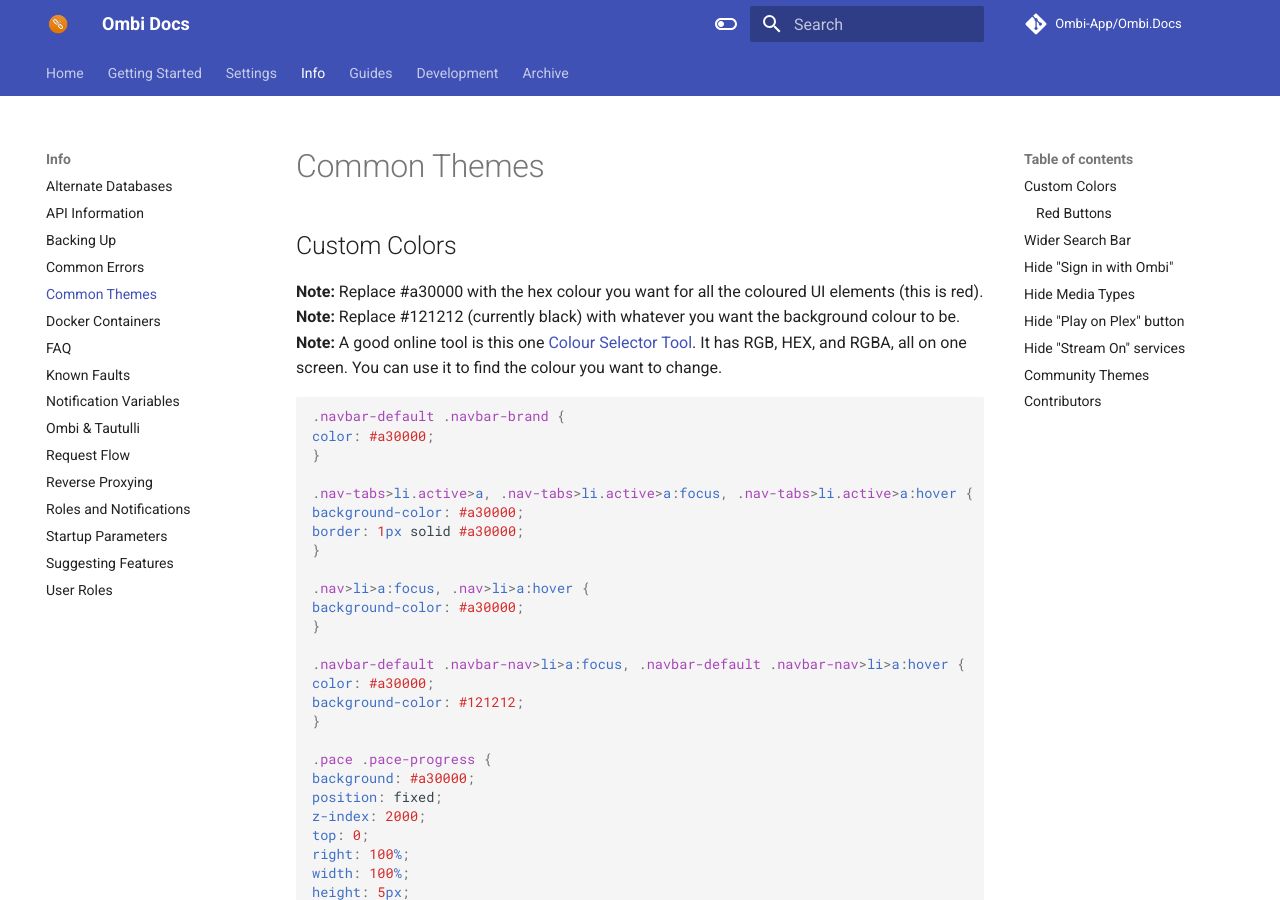
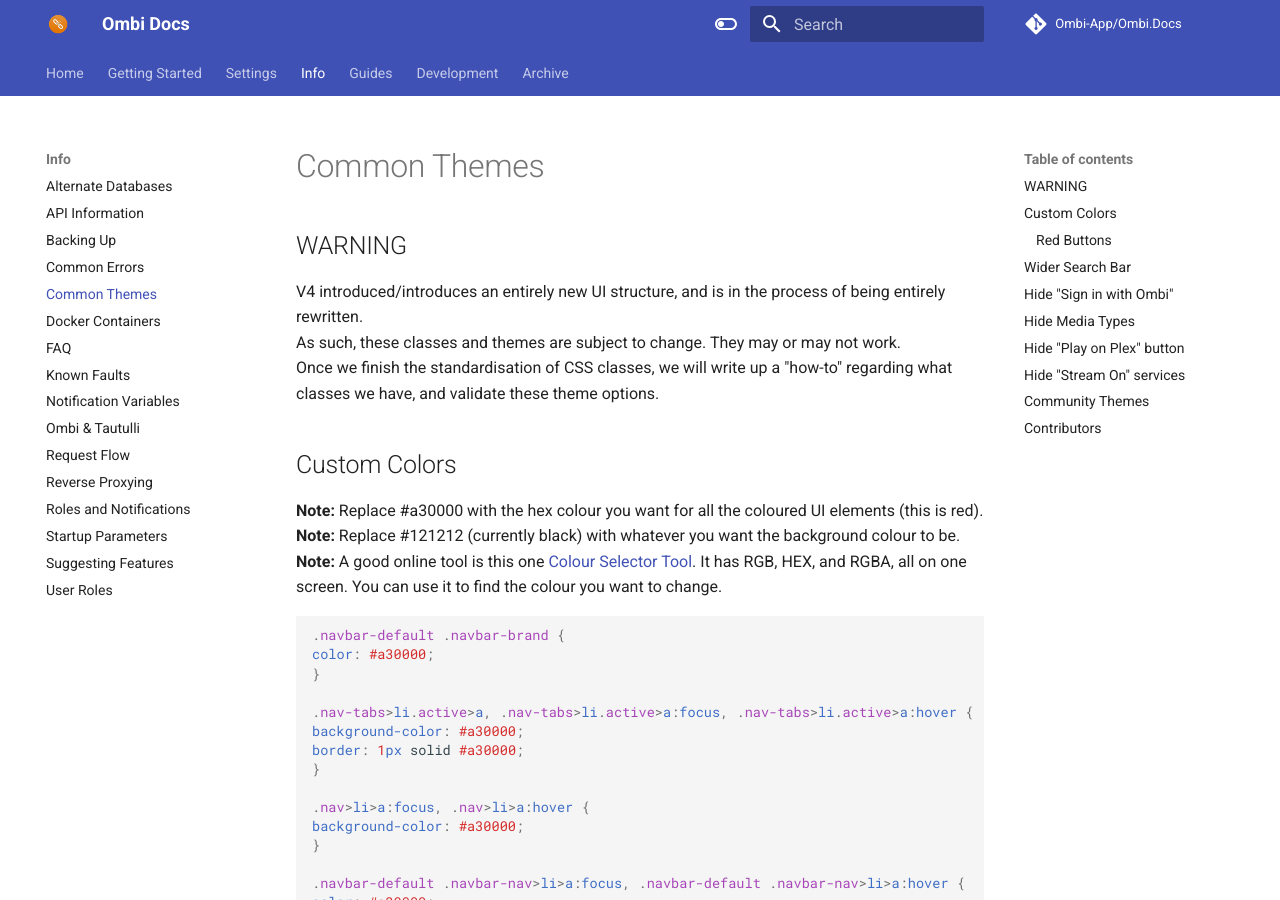
Before and after one commit to Ombi-app/Ombi.Docs, an MkDocs documentation site: the page built from docs/info/common-themes.md, in a window 1280 px wide and 900 px high. Built offline with MkDocs 1.6.1 and Material for MkDocs 9.7.7, drawn with Linux system fonts in a browser that asks for light colours; comment, search, counter and statistics services are not loaded.

Commit message:
Add note RE themes

```diff
--- a/docs/info/common-themes.md
+++ b/docs/info/common-themes.md
@@ -1,4 +1,10 @@
 # Common Themes
+
+## WARNING
+
+V4 introduced/introduces an entirely new UI structure, and is in the process of being entirely rewritten.
+As such, these classes and themes are subject to change. They may or may not work.
+Once we finish the standardisation of CSS classes, we will write up a "how-to" regarding what classes we have, and validate these theme options.
 
 ## Custom Colors
 
```
